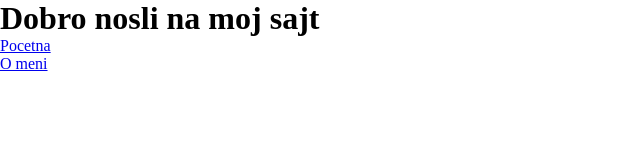
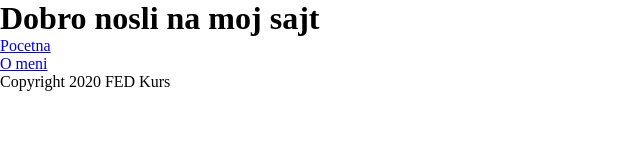
Before and after one commit to draganmalic/gitvezba, a plain HTML site: page index.html in a window 1280 px wide. Shown: the whole page, without its empty margins (0-640 px from the left). Drawn offline with Linux system fonts and the light colour scheme.

Commit message:
Zavrsena footer sekcija

```diff
--- a/index.html
+++ b/index.html
@@ -18,5 +18,8 @@
             </ul>
         </nav>
     </main>
+    <footer>
+        Copyright 2020 FED Kurs
+    </footer>
 </body>
 </html>
```
